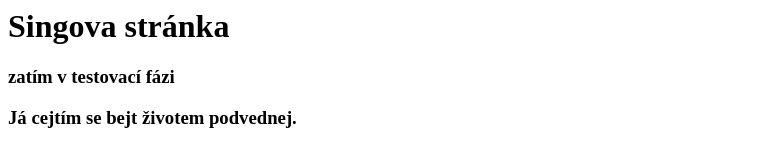
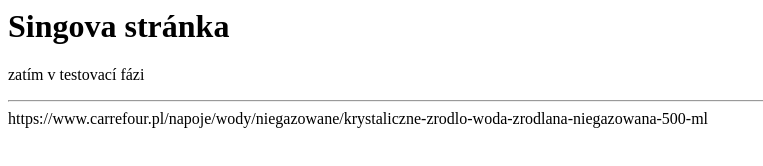
Before and after one commit to singousek/singousek.github.io, a plain HTML site: page index.html in a window 1280 px wide. Shown: the whole page, without its empty margins (0-763 px from the left). Drawn offline with Linux system fonts and the light colour scheme.

Commit message:
Update index.html

```diff
--- a/index.html
+++ b/index.html
@@ -4,7 +4,7 @@
   </head>
   <body>
     <h1>Singova stránka</h1>
-    <h3>zatím v testovací fázi</h3>
-    <h3>Já cejtím se bejt životem podvednej.</h3>
+    <p>zatím v testovací fázi</p>
+    <hr>https://www.carrefour.pl/napoje/wody/niegazowane/krystaliczne-zrodlo-woda-zrodlana-niegazowana-500-ml</hr>
   </body>
 </html>
```
